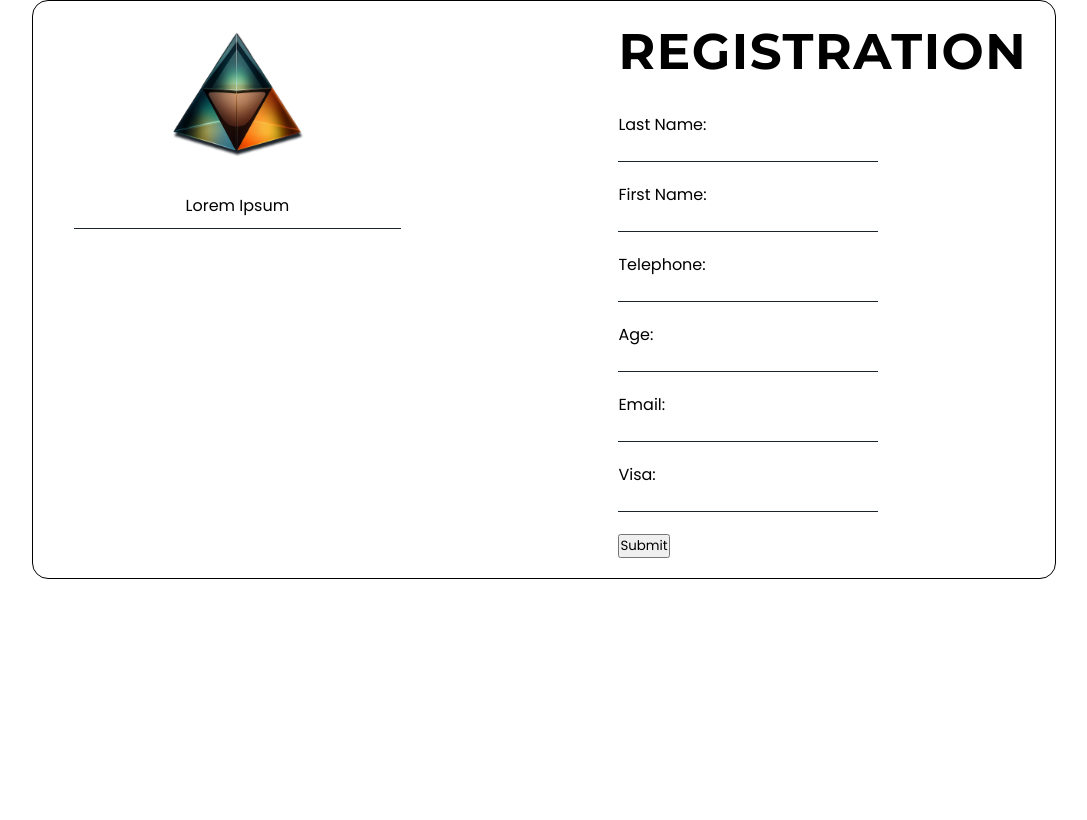
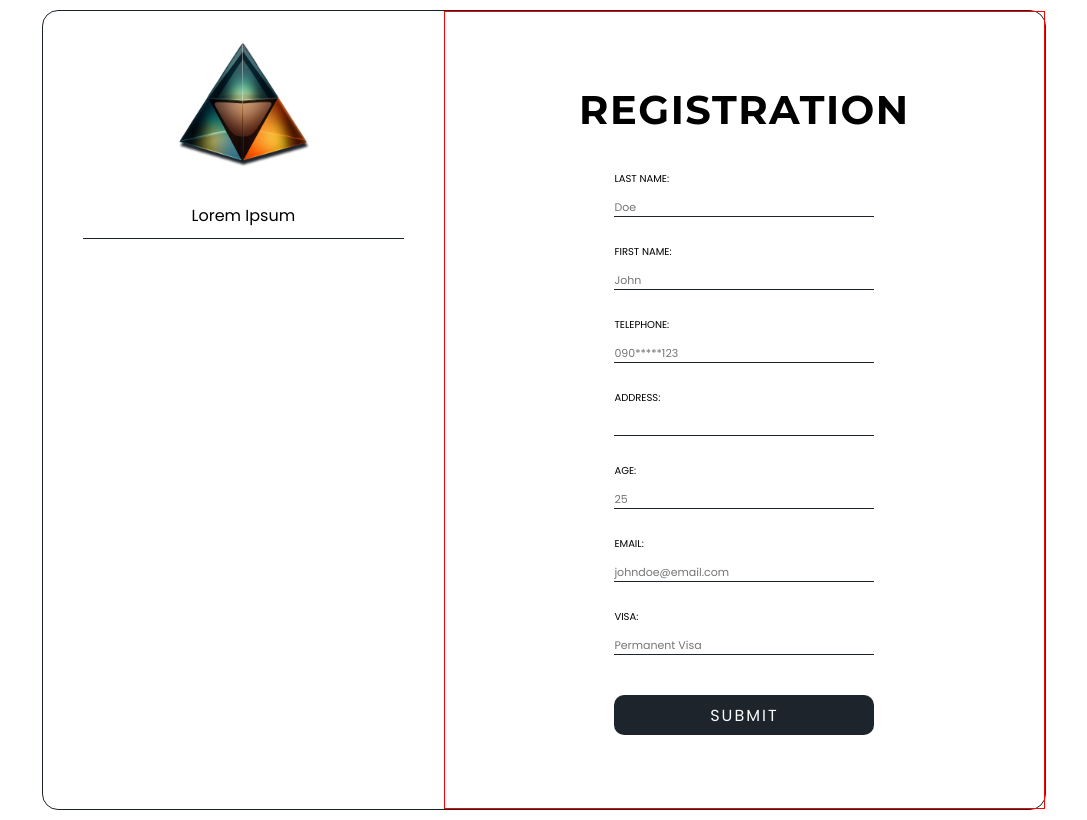
Before and after one commit to jujuWork/Applicant, a plain HTML site: page index.html in a window 1280 px wide. Shown: the whole page, without its empty margins (96-1183 px from the left). Drawn offline with Linux system fonts and the light colour scheme.

Commit message:
form alignment

```diff
--- a/index.html
+++ b/index.html
@@ -12,37 +12,40 @@
 <body>
 
     <main class="grid-container">
-        <section class="info grid-item">
+        <section class="info left__side">
             <div class="company__info">
                 <img src="/assets/images/main-logo.png" alt="main-logo">
                 <p>Lorem Ipsum</p>
                 <div class="line"></div>
             </div>
         </section>
-        <section class="content grid-item">
+        <section class="content right__side">
             <div class="form">
                 <h1>Registration</h1>
                 <div class="form__container">
                     <form action="n8n.com" method="post">
                         <label for="lastName">Last Name:</label>
-                        <input type="text" name="lastName">
+                        <input type="text" name="lastName" placeholder="Doe" required>
 
                         <label for="firstName">First Name:</label>
-                        <input type="text" name="firstName">
+                        <input type="text" name="firstName" placeholder="John" required>
 
                         <label for="telephone">Telephone:</label>
-                        <input type="number" name="telephone" min="0" max="11">
+                        <input type="number" name="telephone" placeholder="090*****123" required>
+
+                        <label for="address">Address:</label>
+                        <input type="text" name="address" required>
 
                         <label for="age">Age:</label>
-                        <input type="number" name="age" min="0">
+                        <input type="number" name="age" min="0" placeholder="25" required>
 
                         <label for="email">Email:</label>
-                        <input type="email" name="email">
+                        <input type="email" name="email" placeholder="johndoe@email.com" required>
 
                         <label for="visa">Visa:</label>
-                        <input type="text" name="visa">
+                        <input type="text" name="visa" placeholder="Permanent Visa">
 
-                        <button>Submit</button>
+                        <button class="btn__submit">Submit</button>
                     </form>
                 </div>
             </div>
--- a/style.css
+++ b/style.css
@@ -26,11 +26,9 @@ html {
 }
 
 body {
-  border: 1px solid black;
   width: 100%;
   max-width: 1024px;
   margin: 0 auto;
-  border-radius: 16px;
 }
 
 /*
@@ -47,11 +45,11 @@ body {
     "info info content content content"
     "info info content content content"
     "info info content content content";
+  border: 1px solid var(--border);
+  border-radius: 16px;
+  margin: 10px;
+  height: 100dvh;
 }
-
-/* .grid-item {
-  border: 1px solid red;
-} */
 
 .info {
   grid-area: info;
@@ -61,16 +59,6 @@ body {
 .content {
   grid-area: content;
   position: relative;
-}
-
-@media screen and (max-width: 768px) {
-  .grid-container {
-    grid-template-columns: 1fr;
-    grid-template-rows: auto;
-    grid-template-areas:
-      "info"
-      "content";
-  }
 }
 
 /* CONTENT */
@@ -97,13 +85,14 @@ body {
   width: 100%;
   max-width: 300px;
   display: flex;
+  align-items: center;
   justify-content: center;
   flex-direction: column;
   padding: 20px;
   margin: 0 auto;
 
   h1 {
-    font-size: clamp(20px, 5vw, 50px);
+    font-size: clamp(20px, 5vw, 40px);
     font-family: "Montserrat", sans-serif;
     font-weight: 700;
     text-transform: uppercase;
@@ -118,11 +107,51 @@ body {
   flex-direction: column;
   width: 100%;
 
+  label {
+    font-size: 10px;
+    text-transform: uppercase;
+  }
+
   input {
     border: none;
     border-bottom: 1px solid var(--border);
     outline: none;
     width: 100%;
-    margin-bottom: 20px;
+    margin: 10px 0 20px 0;
+    font-size: 11px;
   }
 }
+
+.btn__submit {
+  width: 100%;
+  height: 40px;
+  font-size: 16px;
+  text-transform: uppercase;
+  border: none;
+  border-radius: 10px;
+  background-color: var(--border);
+  color: #fafafa;
+  letter-spacing: 2px;
+  margin-top: 20px;
+}
+
+/* MEDIA QUERRIES */
+
+@media screen and (max-width: 768px) {
+  .grid-container {
+    grid-template-columns: 1fr;
+    grid-template-rows: auto;
+    grid-template-areas:
+      "info"
+      "content";
+  }
+}
+
+@media screen and (min-width: 769px) {
+  .right__side {
+    border: 1px solid red;
+    display: flex;
+    align-items: center;
+    justify-content: center;
+  }
+}
```
